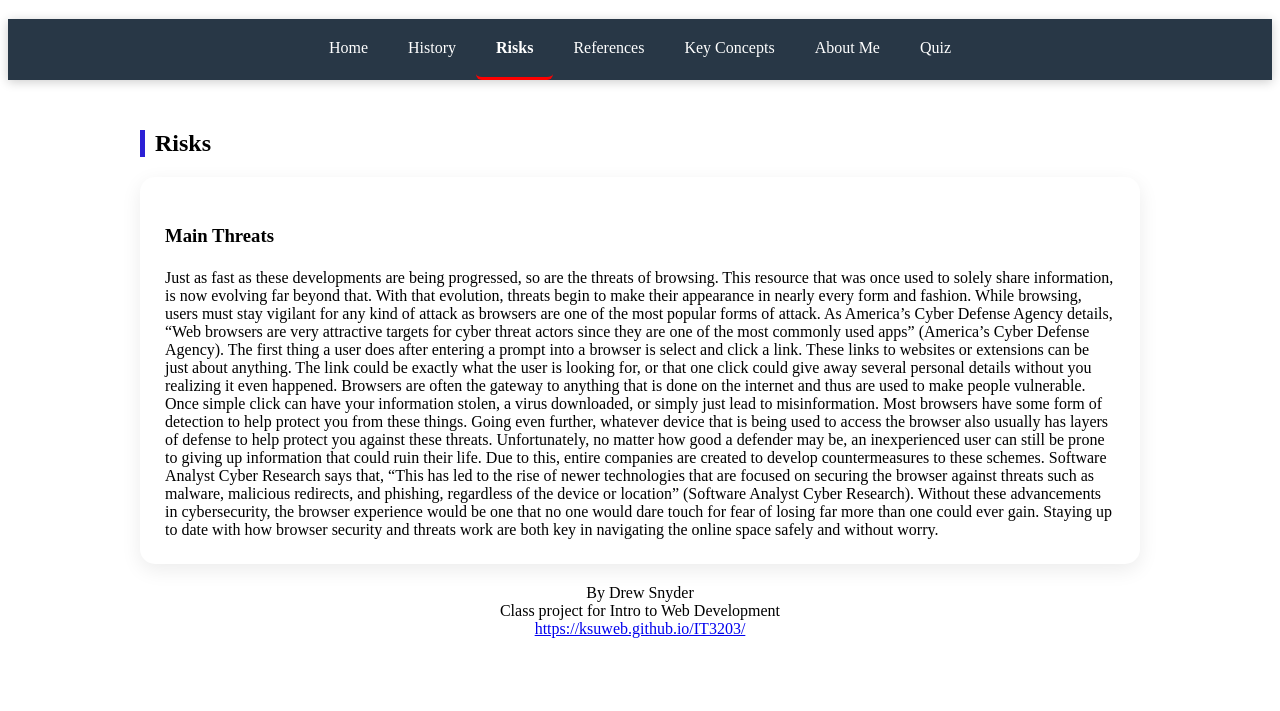
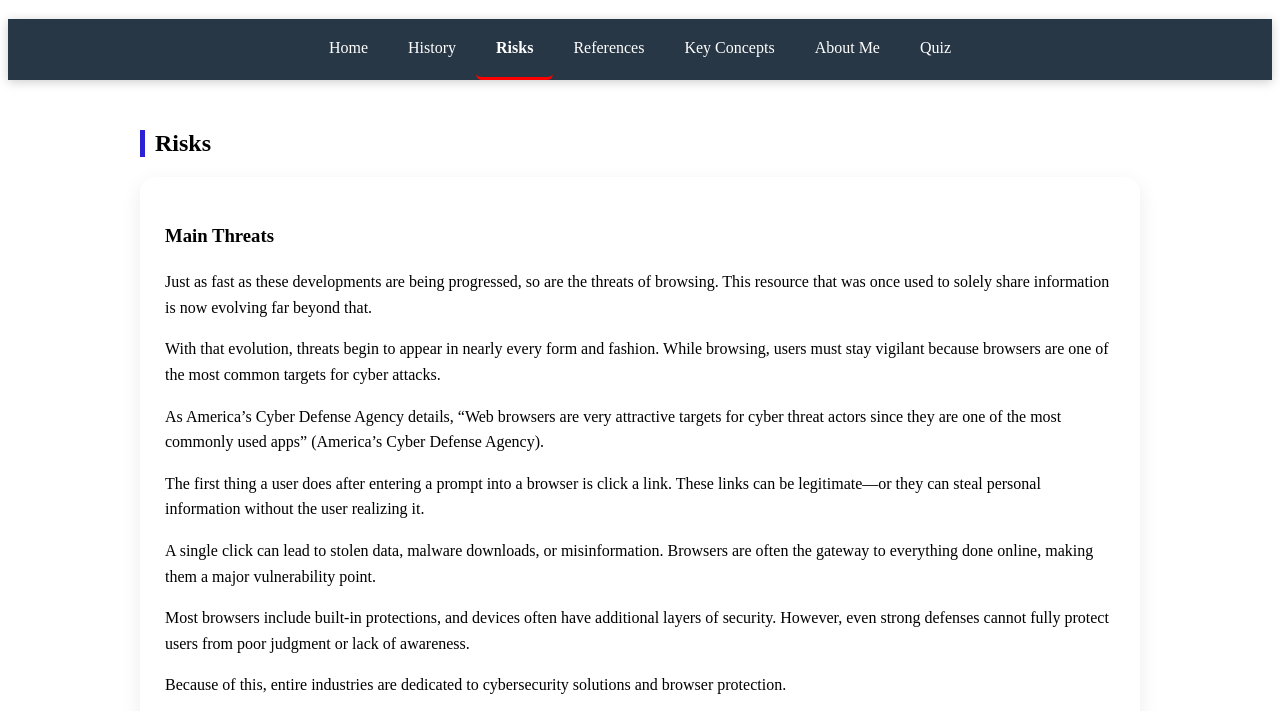
Before and after one commit to aldrews/aldrews.github.io, a plain HTML site: page risks.html in a window 1280 px wide. Shown: the part 61-772 px from the top of the page. Drawn offline with Linux system fonts and the light colour scheme.

Commit message:
Refactor risks section for improved readability
Reformatted the content structure for better readability and clarity. Updated the main threats section to use paragraphs instead of a single block of text.

```diff
--- a/risks.html
+++ b/risks.html
@@ -26,33 +26,71 @@
     </nav>
 
     <main>
-        <h2>Risks</h2><!--Main body-->
+    <h2>Risks</h2>
 
-        <div class="box" id="box1"><h3>Main Threats</h3>Just as fast as these developments are being progressed, so are the threats of browsing.
-This resource that was once used to solely share information, is now evolving far beyond that.
-With that evolution, threats begin to make their appearance in nearly every form and fashion.
-While browsing, users must stay vigilant for any kind of attack as browsers are one of the most
-popular forms of attack. As America’s Cyber Defense Agency details, “Web browsers are very
-attractive targets for cyber threat actors since they are one of the most commonly used apps”
-(America’s Cyber Defense Agency). The first thing a user does after entering a prompt into a
-browser is select and click a link. These links to websites or extensions can be just about
-anything. The link could be exactly what the user is looking for, or that one click could give
-away several personal details without you realizing it even happened. Browsers are often the
-gateway to anything that is done on the internet and thus are used to make people vulnerable.
-Once simple click can have your information stolen, a virus downloaded, or simply just lead to
-misinformation. Most browsers have some form of detection to help protect you from these
-things. Going even further, whatever device that is being used to access the browser also usually
-has layers of defense to help protect you against these threats. Unfortunately, no matter how
-good a defender may be, an inexperienced user can still be prone to giving up information that
-could ruin their life. Due to this, entire companies are created to develop countermeasures to
-these schemes. Software Analyst Cyber Research says that, “This has led to the rise of newer
-technologies that are focused on securing the browser against threats such as malware, malicious
-redirects, and phishing, regardless of the device or location” (Software Analyst Cyber Research).
-Without these advancements in cybersecurity, the browser experience would be one that no one
-would dare touch for fear of losing far more than one could ever gain. Staying up to date with
-how browser security and threats work are both key in navigating the online space safely and
-without worry.</div>
-<footer>By Drew Snyder <br>Class project for Intro to Web Development <br><a href="https://ksuweb.github.io/IT3203/">https://ksuweb.github.io/IT3203/</a></footer><!--Main footer-->
-    </main>
+    <div class="box" id="box1">
+
+        <h3>Main Threats</h3>
+
+        <p>
+            Just as fast as these developments are being progressed, so are the threats of browsing.
+            This resource that was once used to solely share information is now evolving far beyond that.
+        </p>
+
+        <p>
+            With that evolution, threats begin to appear in nearly every form and fashion.
+            While browsing, users must stay vigilant because browsers are one of the most common
+            targets for cyber attacks.
+        </p>
+
+        <p>
+            As America’s Cyber Defense Agency details, “Web browsers are very attractive targets for cyber threat actors
+            since they are one of the most commonly used apps” (America’s Cyber Defense Agency).
+        </p>
+
+        <p>
+            The first thing a user does after entering a prompt into a browser is click a link.
+            These links can be legitimate—or they can steal personal information without the user realizing it.
+        </p>
+
+        <p>
+            A single click can lead to stolen data, malware downloads, or misinformation.
+            Browsers are often the gateway to everything done online, making them a major vulnerability point.
+        </p>
+
+        <p>
+            Most browsers include built-in protections, and devices often have additional layers of security.
+            However, even strong defenses cannot fully protect users from poor judgment or lack of awareness.
+        </p>
+
+        <p>
+            Because of this, entire industries are dedicated to cybersecurity solutions and browser protection.
+        </p>
+
+        <p>
+            Software Analyst Cyber Research states, “This has led to the rise of newer technologies that are focused on
+            securing the browser against threats such as malware, malicious redirects, and phishing, regardless of the
+            device or location” (Software Analyst Cyber Research).
+        </p>
+
+        <p>
+            Without these advancements, browsing the internet would be far more dangerous and far less trusted.
+        </p>
+
+        <p>
+            Staying up to date with browser security and online threats is essential for safe internet use.
+        </p>
+
+    </div>
+
+    <footer>
+        By Drew Snyder <br>
+        Class project for Intro to Web Development <br>
+        <a href="https://ksuweb.github.io/IT3203/">
+            https://ksuweb.github.io/IT3203/
+        </a>
+    </footer>
+
+</main>
     </body>
 </html>
```
